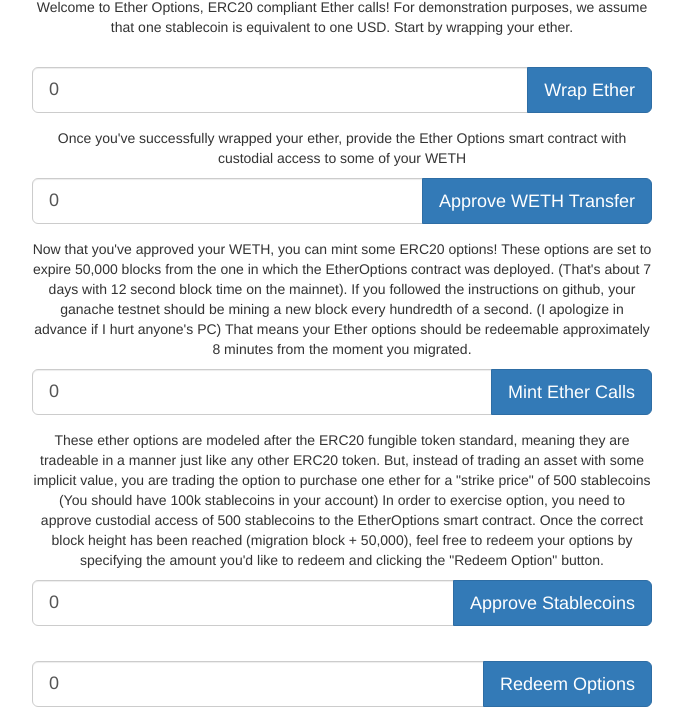
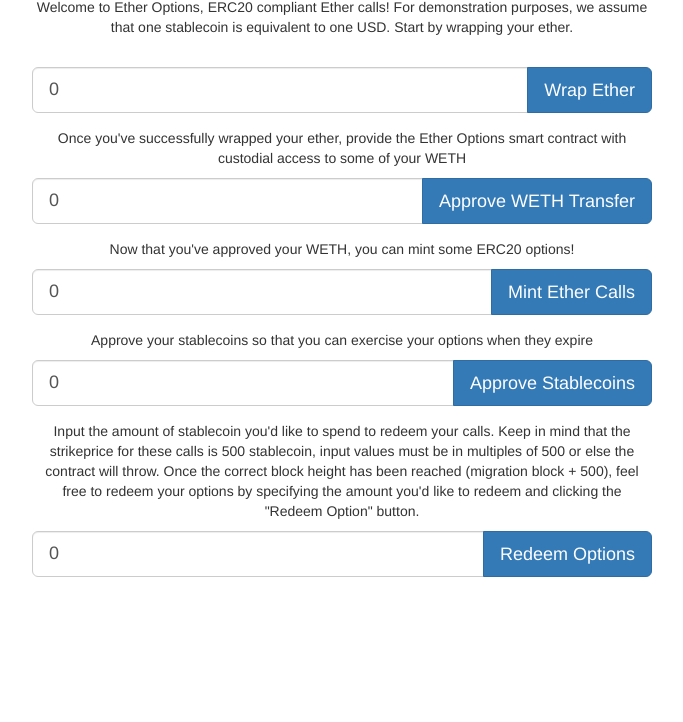
Before and after one commit to SirPhemmiey/ConsensysAcademyFP, a website: page src/index.html in a window 1280 px wide. Shown: the part 124-846 px from the top of the page, without its empty margins (298-981 px from the left). After the commit the page ends 800 px from the top, so only its background shows below. Drawn offline with nearby package versions, Linux system fonts and the light colour scheme; files whose address does not match are found by name.

Commit message:
final commit

```diff
--- a/src/index.html
+++ b/src/index.html
@@ -45,12 +45,7 @@
                 </div>
               </div>
             </form>
-            <p>Now that you've approved your WETH, you can mint some ERC20 options!  These options are set to
-              expire 50,000 blocks from the one in which the EtherOptions contract was deployed. (That's about 7
-              days with 12 second block time on the mainnet).  If you followed the instructions on github, your
-              ganache testnet should be mining a new block every hundredth of a second. (I apologize in advance if I hurt
-              anyone's PC) That means your Ether options should be redeemable approximately 8 minutes from the moment
-              you migrated.
+            <p>Now that you've approved your WETH, you can mint some ERC20 options!
             </p>
             <form onSubmit="App.generateOptions(); return false;" role="form">
                 <div class="form-group">
@@ -63,14 +58,7 @@
                   </div>
                 </div>
               </form>
-            <p>These ether options are modeled after the ERC20 fungible token standard, meaning they
-              are tradeable in a manner just like any other ERC20 token.  But,
-              instead of trading an asset with some implicit value, you are trading the
-              option to purchase one ether for a "strike price" of 500 stablecoins (You should have 100k stablecoins in your account)
-              In order to exercise option, you need to approve custodial access of 500 stablecoins to the EtherOptions smart contract.
-              Once the correct block height has been reached (migration block + 50,000), feel free to redeem your options by specifying the amount
-              you'd like to redeem and clicking the "Redeem Option" button.
-            </p>
+              <p>Approve your stablecoins so that you can exercise your options when they expire</p>
             <form onSubmit="App.approveFsc(); return false;" role="form">
                 <div class="form-group">
                   <div class="input-group">
@@ -82,7 +70,11 @@
                   </div>
                 </div>
               </form>
-              <br/>
+              <p>Input the amount of stablecoin you'd like to spend to redeem your calls.  Keep in mind
+                that the strikeprice for these calls is 500 stablecoin, input values must be in multiples of 500
+                or else the contract will throw. Once the correct block height has been reached (migration block + 500), feel free to redeem your options by specifying the amount
+                you'd like to redeem and clicking the "Redeem Option" button.
+              </p>
               <form onSubmit="App.redeemOptions(); return false;" role="form">
                   <div class="form-group">
                     <div class="input-group">
--- a/test/testfile.test.js
+++ b/test/testfile.test.js
@@ -1,12 +1,15 @@
 var FakeStableCoin = artifacts.require("./FakeStableCoin.sol");
 var EtherOptions = artifacts.require("./EtherOptions.sol");
 var ERC20Proxy = artifacts.require("./ERC20Proxy.sol");
-
+var fscAddr;
+var eoptAddr;
+var proxyAddr;
 
 
 contract("FakeStableCoin", async (accounts) => {
     it("Should put 100000000 fsc in the first account", async () => {
         let instance = await FakeStableCoin.deployed();
+        fscAddr = instance.address;
         let balance = await instance.getBalance(accounts[0]);
         assert.equal(balance.valueOf(), 100000000);
         })
@@ -51,10 +54,12 @@ contract("FakeStableCoin", async (accounts) => {
 contract("ERC20Proxy", async (accounts) => {
     it('Should store the correct EtherOptions address', async () => {
         let eopt = await EtherOptions.deployed();
+        eoptAddr = eopt.address;
         let proxy = await ERC20Proxy.deployed();
-        let eoptAddr = await proxy.getEtherOptionsAddr.call();
+        proxyAddr = proxy.address;
+        let eoptAddress = await proxy.getEtherOptionsAddr.call();
 
-        assert.equal(eoptAddr, eopt.address);
+        assert.equal(eoptAddress, eopt.address);
     })
 
     it('Should accept ether and adjust balances accordingly', async () => {
@@ -63,17 +68,6 @@ contract("ERC20Proxy", async (accounts) => {
         await proxy.send(amount, {from: accounts[0]});
         let balance = await proxy.getBalance.call(accounts[0]);
         assert.equal(balance, amount);
-    })
-
-
-    it('Should approve the etherOptions contract', async () => {
-        let amount = 10;
-        let proxy = await ERC20Proxy.deployed();
-        let eopt = await EtherOptions.deployed();
-        await proxy.approve.call(eopt.address, amount, {from: accounts[0]});
-        let approved = await proxy.allowance.call(accounts[0], eopt.address);
-        assert.equal(approved.toNumber(), amount);
-
     })
 
 
@@ -91,12 +85,4 @@ contract("EtherOptions", async (accounts) => {
         assert.equal(proxy.address, proxyAddr);
 
     })
-
-    it("Should have set the block expiration correctly", async (accounts) => {
-        let eopt = await EtherOptions.deployed();
-        let expirationBlock = eopt.getExpirationBlockNum.call();
-
-        assert(expirationBlock, 10000);
-
-    })
 });
```
Also changed, not shown: build/contracts/BasicToken.json, build/contracts/ERC20.json, build/contracts/ERC20Basic.json, build/contracts/ERC20Proxy.json, build/contracts/EtherOptions.json, build/contracts/FakeStableCoin.json, build/contracts/Migrations.json, build/contracts/Ownable.json, build/contracts/SafeMath.json, build/contracts/StandardToken.json, readme.md (added).
